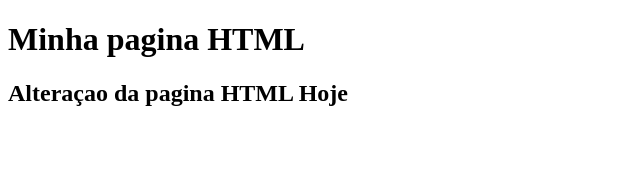
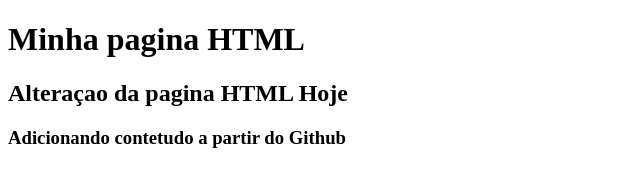
Before and after one commit to EmanuelCarvalho18/Git-hub, a plain HTML site: page index.html in a window 1280 px wide. Shown: the whole page, without its empty margins (0-640 px from the left). Drawn offline with Linux system fonts and the light colour scheme.

Commit message:
Atualizando a partir do GitHub

```diff
--- a/index.html
+++ b/index.html
@@ -6,7 +6,7 @@
   </head>
   <body>
     <h1> Minha pagina HTML</h1>
-
     <h2>Alteraçao da pagina HTML Hoje</h2>
+    <h3> Adicionando contetudo a partir do Github</h3>
   </body>
 </html>
```
